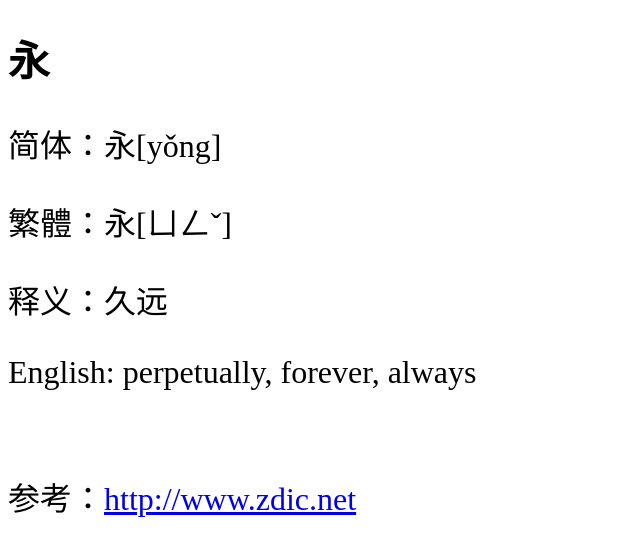
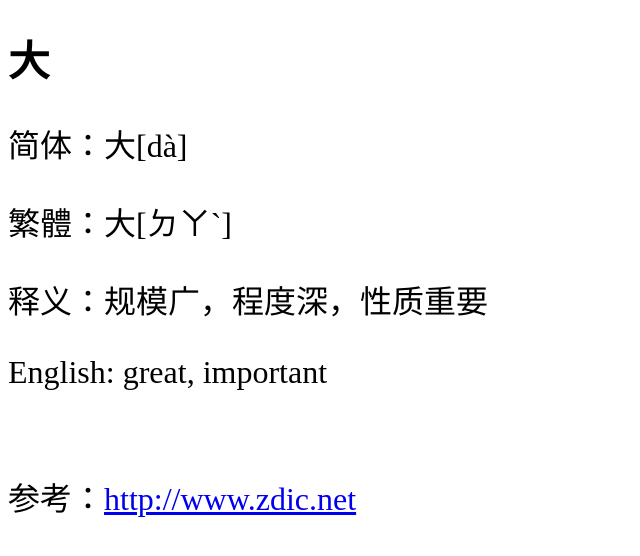
Before and after one commit to shengzhe/livecalligraphy, a Jekyll site: the page built from _posts/2012-08-31-LanTing-229.html, in a window 1280 px wide. Shown: the top 556 px of the page, without its empty margins (0-640 px from the left). Built offline with Jekyll 4.4.1, drawn with Linux system fonts in a browser that asks for light colours; Markdown is read by kramdown in place of the engine named in the settings.

Commit message:
Update 2012-08-31-LanTing-229.html

```diff
--- a/_posts/2012-08-31-LanTing-229.html
+++ b/_posts/2012-08-31-LanTing-229.html
@@ -1,11 +1,11 @@
 ---
 layout: default
-title: 兰亭集序第1个字 (1st character of Lan Ting)
+title: 兰亭集序第229个字 (229th character of Lan Ting)
 ---
-<h1>永</h1>
-<p>简体：永[yǒng]</p>
-<p>繁體：永[ㄩㄥˇ]</p>
-<p>释义：久远</p>
-<p>English: perpetually, forever, always</p>
+<h1>大</h1>
+<p>简体：大[dà]</p>
+<p>繁體：大[ㄉㄚˋ]</p>
+<p>释义：规模广，程度深，性质重要</p>
+<p>English: great, important</p>
 <br/>
-<p>参考：<a href="http://www.zdic.net/zd/zi/ZdicE6ZdicB0ZdicB8.htm">http://www.zdic.net</a></p>
+<p>参考：<a href="http://www.zdic.net/z/17/js/5927.htm">http://www.zdic.net</a></p>
```
